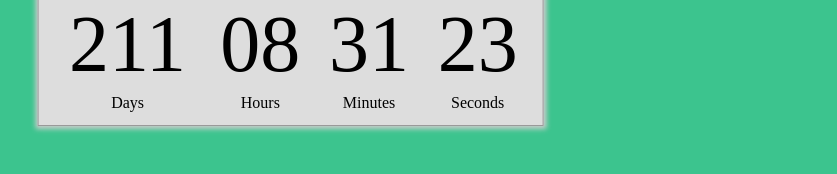
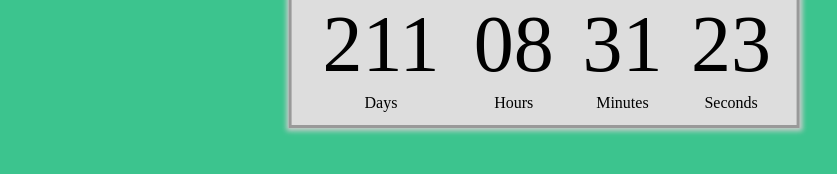
Before and after one commit to MIRikhlas/MIRikhlas.github.io, a plain HTML site: page stolen-test-2.html in a window 1280 px wide. Shown: the whole page, without its empty margins (96-933 px from the left). Drawn offline with Linux system fonts and the light colour scheme.

Commit message:
Update stolen-test-2.html

```diff
--- a/stolen-test-2.html
+++ b/stolen-test-2.html
@@ -15,17 +15,17 @@
 <style type="text/css">
 		body {
 			background: #3cc48e;
+		        font-family: 'Arvo', serif;
 		}
 
 		.countdownContainer{
-			margin:auto;
-			/**position: absolute;;
-			top: 50%;
-			left: 50%;**/
+			position: absolute;
+			left: 50%;
 			transform : translateX(-50%) translateY(-50%);
 			text-align: center;
 			background: #ddd;
-			border: 1px solid #999;
+			border: solid #999;
+			border-radius 20px;
 			padding: 10px;
 			box-shadow: 0 0 5px 3px #ccc;
 		}
```
